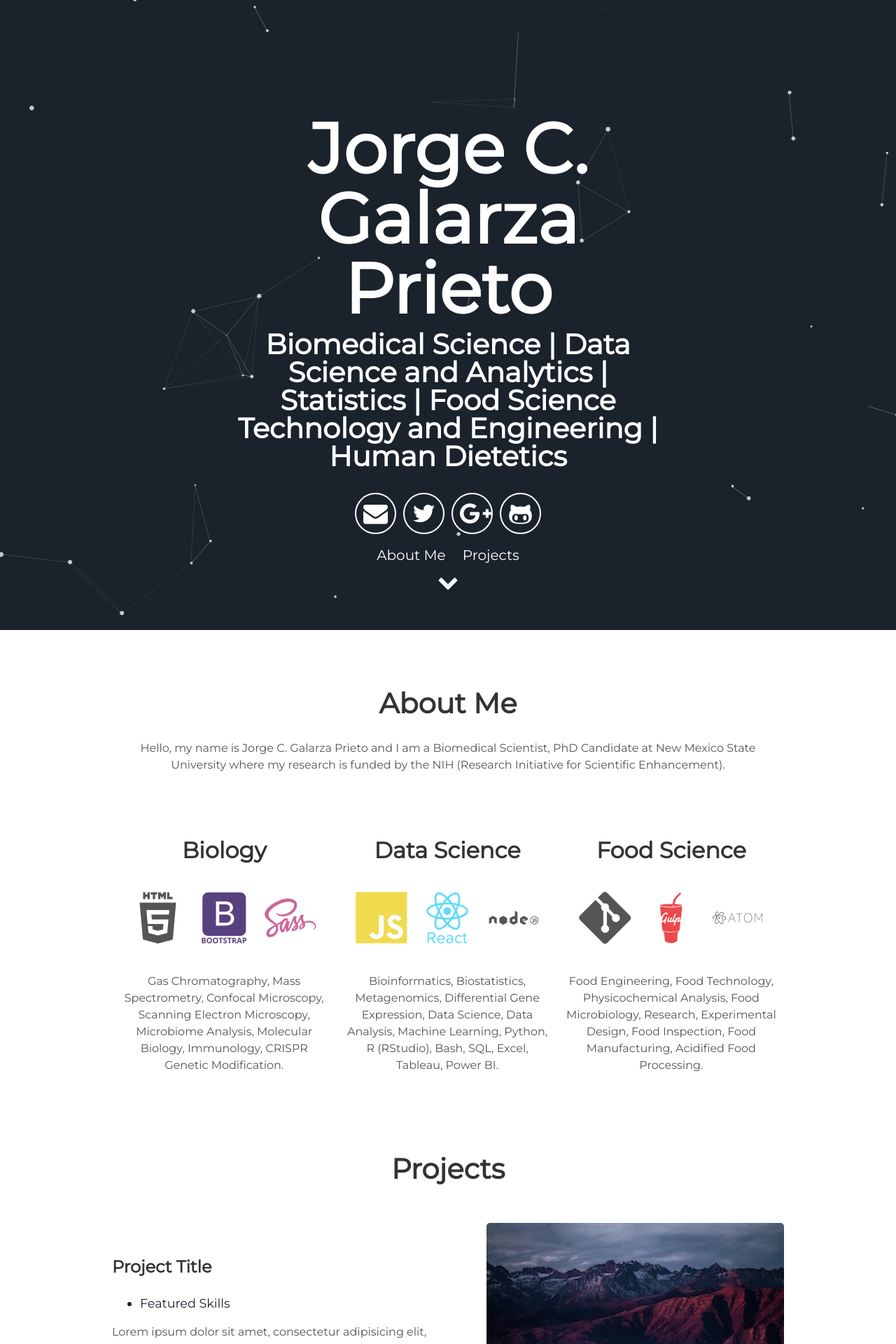
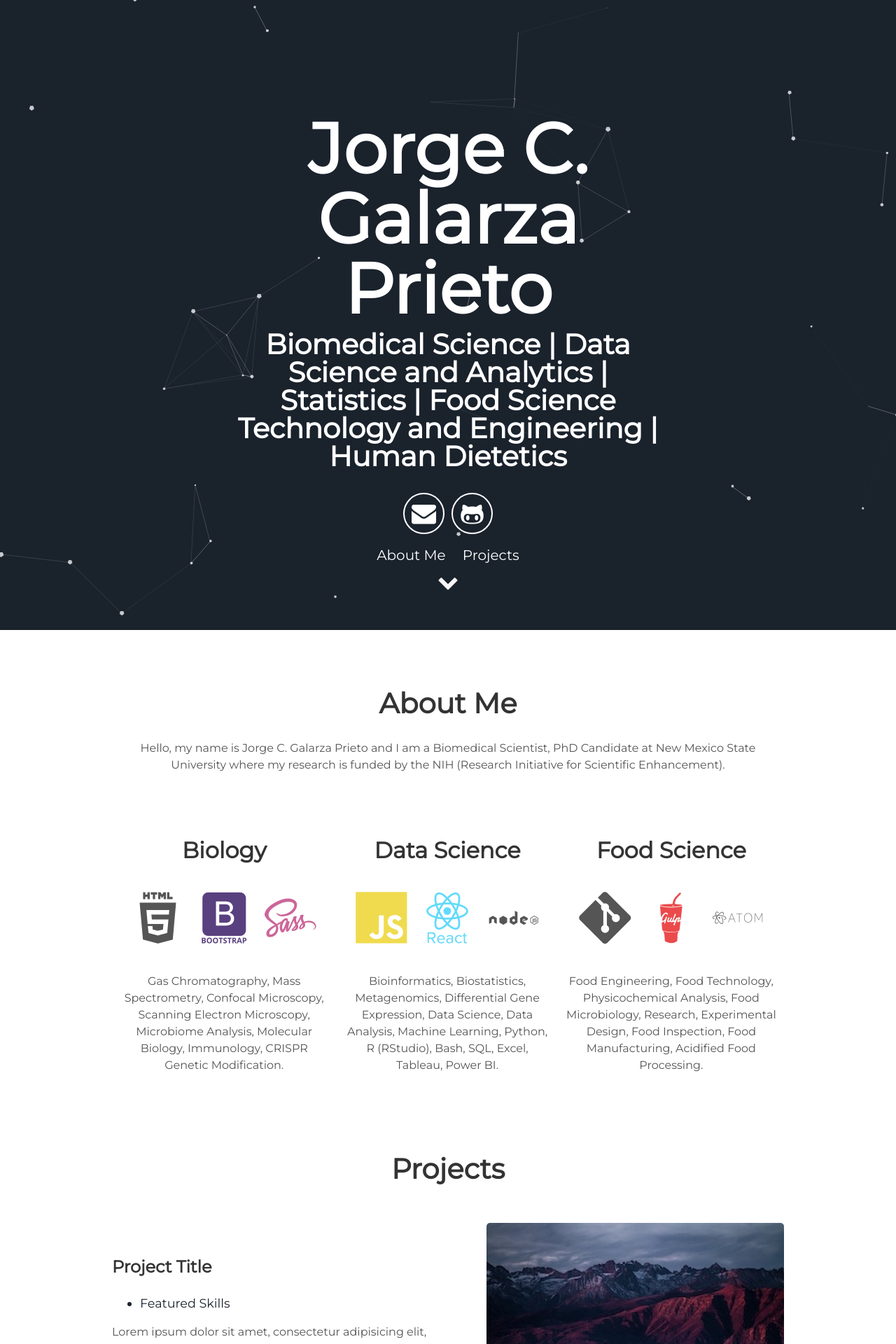
Before and after one commit to jorgegalarza1/jorgegalarza1.github.io, a Jekyll site: the page built from index.html, in a window 1280 px wide. Shown: the top 1920 px of the page at 70% size. Built offline with Jekyll 4.4.1, drawn with Linux system fonts in a browser that asks for light colours.

Commit message:
Update header.html

```diff
--- a/_includes/header.html
+++ b/_includes/header.html
@@ -6,9 +6,7 @@
       </h1>
       <div class="header-icons">
         <a aria-label="Send email" href="jorge_galarza_1@outlook.com"><i class="icon fa fa-envelope"></i></a>
-        <a aria-label="My Twitter" target="_blank" href="#"><i class="icon fa fa-twitter" aria-hidden="true"></i></a>
-        <a aria-label="My Google Plus" target="_blank" href="#"><i class="icon fa fa-google-plus" aria-hidden="true"></i></a>
-        <a aria-label="My Github" target="_blank" href="#"><i class="icon fa fa-github-alt" aria-hidden="true"></i></a>
+        <a aria-label="My Github" target="https://github.com/jorgegalarza1" href="#"><i class="icon fa fa-github-alt" aria-hidden="true"></i></a>
       </div>
       <div class="header-links">
         <a class="link" href="#about" data-scroll>About Me</a>
```
